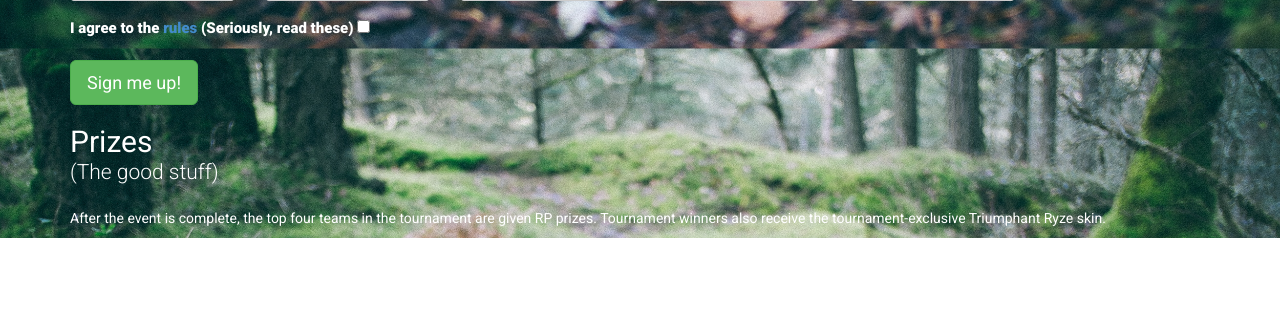
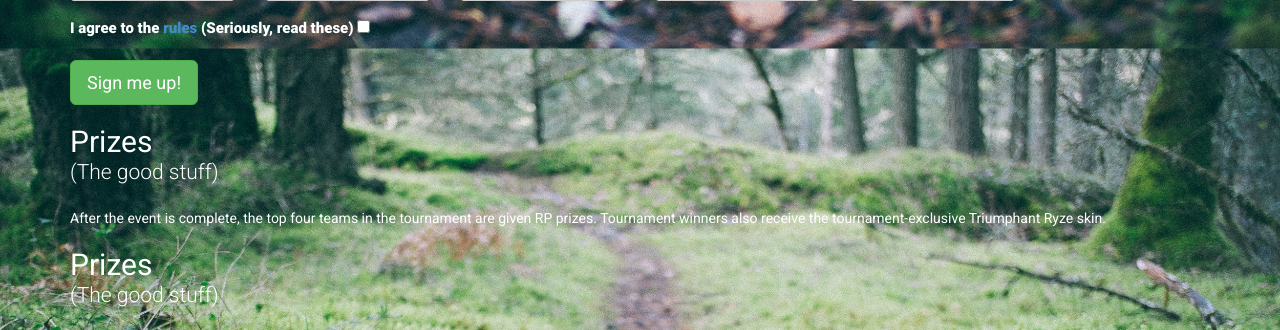
Before and after one commit to JakeSiegers/Lol-signup, a PHP site: page / in a window 1280 px wide. Shown: the part 805-1135 px from the top of the page. Before the commit the page ends 1043 px from the top, so only its background shows below. Run offline with PHP 8.4, Linux system fonts and the light colour scheme; some libraries are stand-ins or nearby versions.

```diff
--- /dev/null
+++ b/db.php
@@ -0,0 +1 @@
+<?php
--- a/index.php
+++ b/index.php
@@ -191,8 +191,10 @@
                         <input type="hidden" name="letsSubmit" value="ok" />
                         <button type="submit" class="btn btn-success btn-lg" onclick="lol_submit(); return false;">Sign me up!</button>
                     </form>
+
                     <h2>Prizes <p class="lead">(The good stuff)</p></h2>
                     <p>After the event is complete, the top four teams in the tournament are given RP prizes. Tournament winners also receive the tournament-exclusive Triumphant Ryze skin.</p>
+                    <h2>Prizes <p class="lead">(The good stuff)</p></h2>
                 </div>
             </div>
         </div>
```
